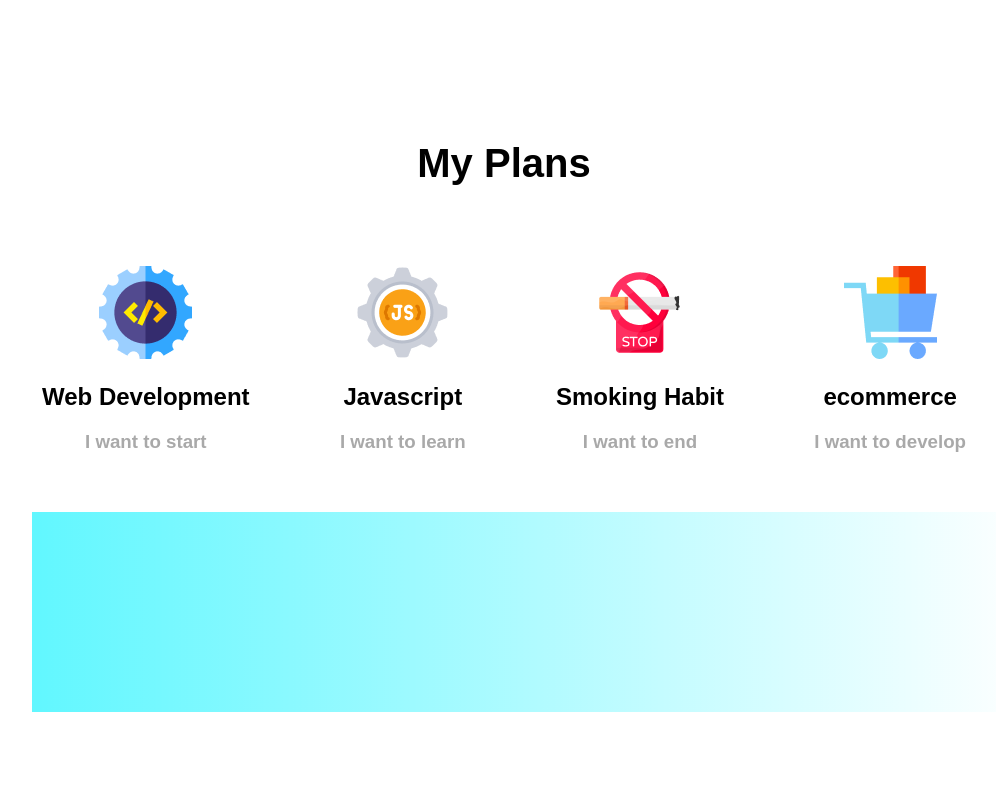
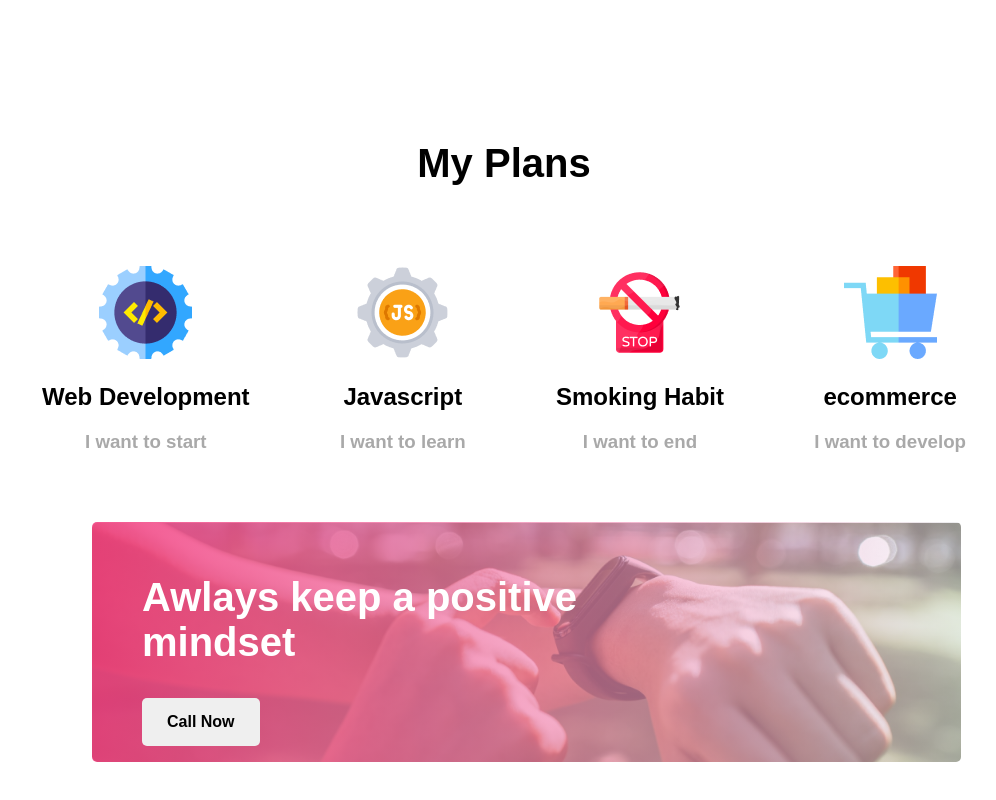
Before and after one commit to mdrubelhasan1/assignment-1, a plain HTML site: page index.html in a window 1280 px wide. Shown: the part 1488-2288 px from the top of the page, without its empty margins (136-1132 px from the left). Before the commit the page ends 2208 px from the top, so only its background shows below. Drawn offline with Linux system fonts and the light colour scheme.

Commit message:
transparent image

```diff
--- a/index.html
+++ b/index.html
@@ -82,7 +82,11 @@
             <!-- liniyer gradient section -->
 
             <div class="liniyer-image">
-                <div id="trans-image"></div>
+                <div id="trans-image">
+                    <h1 class="image-text">Awlays keep a positive <br>
+                        mindset</h1>
+                        <button id="btn-call">Call Now</button>
+                </div>
             </div>
         </section>
 
--- a/styles/style.css
+++ b/styles/style.css
@@ -99,14 +99,38 @@
     color:darkgrey;
   }
   .liniyer-image{
-    margin-top: 40px;
-    margin-left: 60px;
-    height: 200px;
-    background-image:linear-gradient(to right,rgba(255,0,0,0));
+   margin-top: 50px;
+   margin-left: 80px;
+   margin-bottom: 50px;
   }
   #trans-image{
+    background-image:
+    linear-gradient(to left, rgba(245, 246, 252, 0.52), rgba(242, 62, 128, 0.872)),
+    url('images/watch.png');
+    width:70%;
     height: 200px;
-    background-image: linear-gradient(to left, rgba(255,0,0,0), rgba(0, 242, 255, 0.618));
-    margin-left: 100px;
-    margin-right: 100px;
+    background-size: cover;
+    color: rgb(205, 47, 47);
+    margin-left:140px;
+    margin-right: 50px;
+    padding: 20px;
+    border-radius: 5px;
   }
+  .image-text{
+    font-family: sans-serif;
+    color: white;
+    font-size: 40px;
+    padding-left: 30px;
+
+  }
+  #btn-call{
+    margin-left: 30px;
+    padding-left: 25px;
+    padding-right: 25px;
+    padding-top: 15px;
+    padding-bottom: 15px;
+    border-radius: 5px;
+    border: none;
+    font-size: medium;
+    font-weight: bold;
+  }
```
